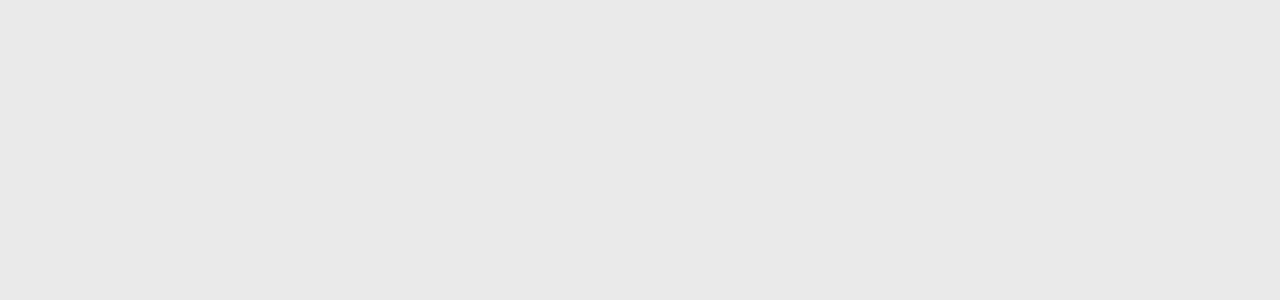
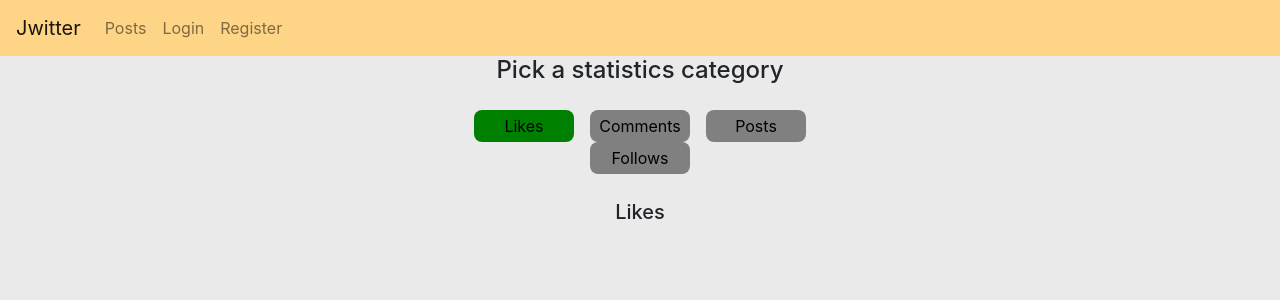
Before and after one commit to John-Atha/PostOn, a React (Create React App) app in the folder front-end/: page /stats/general in a window 1280 px wide. Shown: the top 300 px of the page. Built offline with nearby package versions, Linux system fonts and the light colour scheme; no server answers.

Commit message:
Add general stats page skeleton

```diff
--- /dev/null
+++ b/front-end/src/StatisticsGen.js
@@ -0,0 +1,110 @@
+import React from 'react';
+
+import './StatisticsGen.css';
+import MyNavbar from './MyNavbar';
+
+
+class OneStats extends React.Component {
+    constructor(props) {
+        super(props);
+        this.state = {
+            userId: this.props.userId,
+            logged: this.props.logged,
+            choice: this.props.choice,
+        }
+        this.askInfo = this.askInfo.bind(this);
+    }
+
+    askInfo = () => {
+        ;
+    }
+
+    componentDidMount() {
+        ;
+    }
+
+    componentDidUpdate(prevProps) {
+        if(prevProps.userId!==this.props.userId) {
+            this.setState({
+                userId: this.props.userId,
+                logged: this.props.logged,
+            })
+        }
+    }
+
+    render() {
+        return (
+            <div className="margin-top-smaller">
+                <h5>{this.state.choice}</h5>
+            </div>
+        )
+    }
+}
+
+
+class StatisticsGen extends React.Component {
+
+    constructor(props) {
+        super(props);
+        this.state = {
+            userId: null,
+            logged: false,
+            choice:"Likes",
+        }
+        this.pick = this.pick.bind(this);
+        this.updateColors = this.updateColors.bind(this);
+    }
+
+    updateColors = (pressed) => {
+        pressed.style.backgroundColor="green"
+        document.querySelectorAll('.stats-choice-button').forEach(el => {
+            if (el!==pressed) {
+                el.style.backgroundColor="grey";
+            }
+        })
+    }
+
+    pick = (event) => {
+        this.setState({
+            choice: event.target.innerHTML,
+        })
+        console.log(this.state.choice);
+        this.updateColors(event.target);
+    }
+
+    componentDidMount() {
+        this.updateColors(document.getElementById('stats-like-button'));
+    }
+
+    render() {
+        return(
+            <div className="all-page">
+                <MyNavbar />
+                <div className="main-page center-content">
+                    <h4>Pick a statistics category</h4>
+                    <div className="flex-layout center-content margin-top-smaller">
+                        <button className="flex-item my-button pagi-button stats-choice-button" id="stats-like-button" onClick={this.pick}>Likes</button>
+                        <button className="flex-item my-button pagi-button stats-choice-button" onClick={this.pick}>Comments</button>
+                        <button className="flex-item my-button pagi-button stats-choice-button" onClick={this.pick}>Posts</button>
+                        <button className="flex-item my-button pagi-button stats-choice-button" onClick={this.pick}>Follows</button>
+                    </div>
+                    {this.state.choice==="Likes" &&
+                        <OneStats userId={this.state.userId} logged={this.state.logged} choice={this.state.choice} />
+                    }
+                    {this.state.choice==="Comments" &&
+                        <OneStats userId={this.state.userId} logged={this.state.logged} choice={this.state.choice} />
+                    }
+                    {this.state.choice==="Posts" &&
+                        <OneStats userId={this.state.userId} logged={this.state.logged} choice={this.state.choice} />
+                    }
+                    {this.state.choice==="Follows" &&
+                        <OneStats userId={this.state.userId} logged={this.state.logged} choice={this.state.choice} />
+                    }
+                </div>
+            </div>
+        )
+    }
+
+}
+
+export default StatisticsGen;
--- a/front-end/src/index.js
+++ b/front-end/src/index.js
@@ -9,6 +9,7 @@ import Home from './Home';
 import HomeFollowing from './HomeFollowing';
 import Login from './Login';
 import Register from './Register';
+import StatisticsGen from './StatisticsGen';
 
 ReactDOM.render(
   <React.StrictMode>
@@ -26,6 +27,9 @@ ReactDOM.render(
         <Route path="/register" exact>
           <Register />
         </Route>
+        <Route path="/stats/general" exact>
+          <StatisticsGen />
+        </Route>
       </Switch>
     </BrowserRouter>
   </React.StrictMode>,
```
Also changed, not shown: front-end/src/StatisticsGen.css (added).
